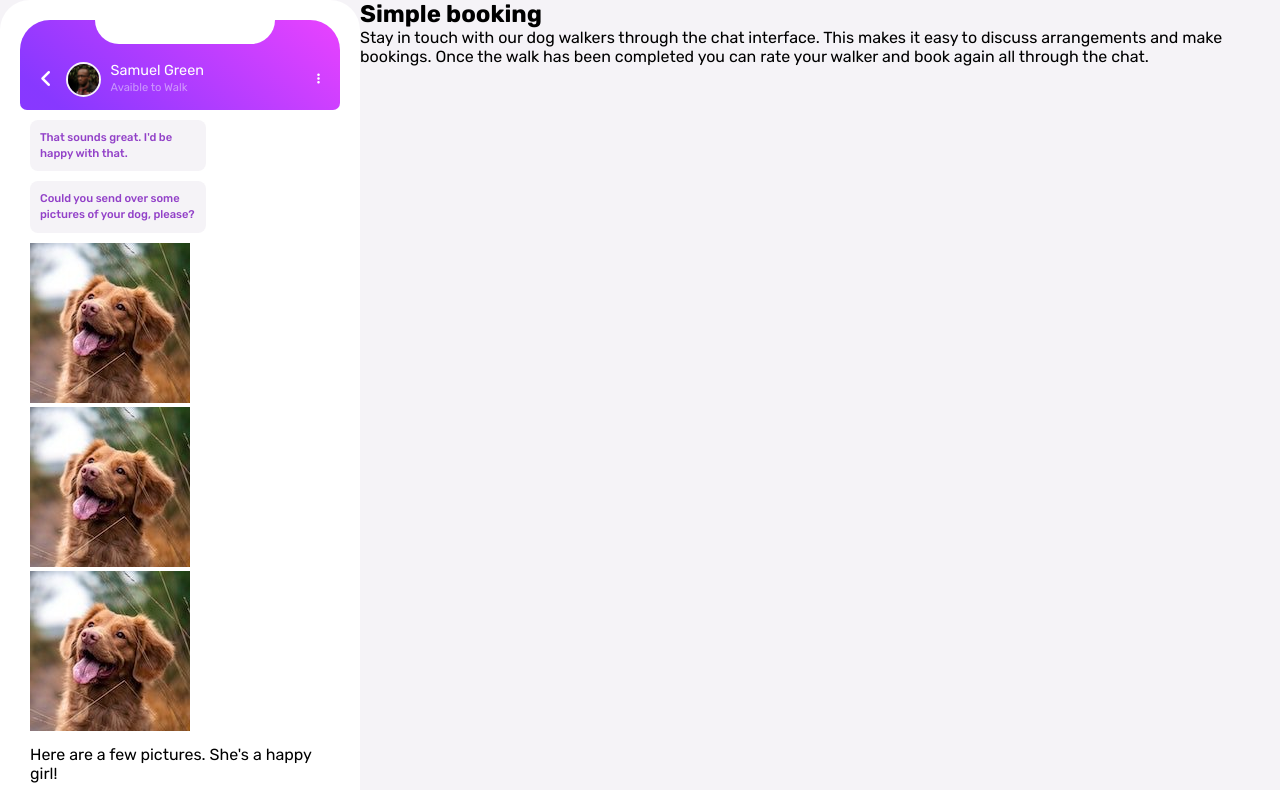
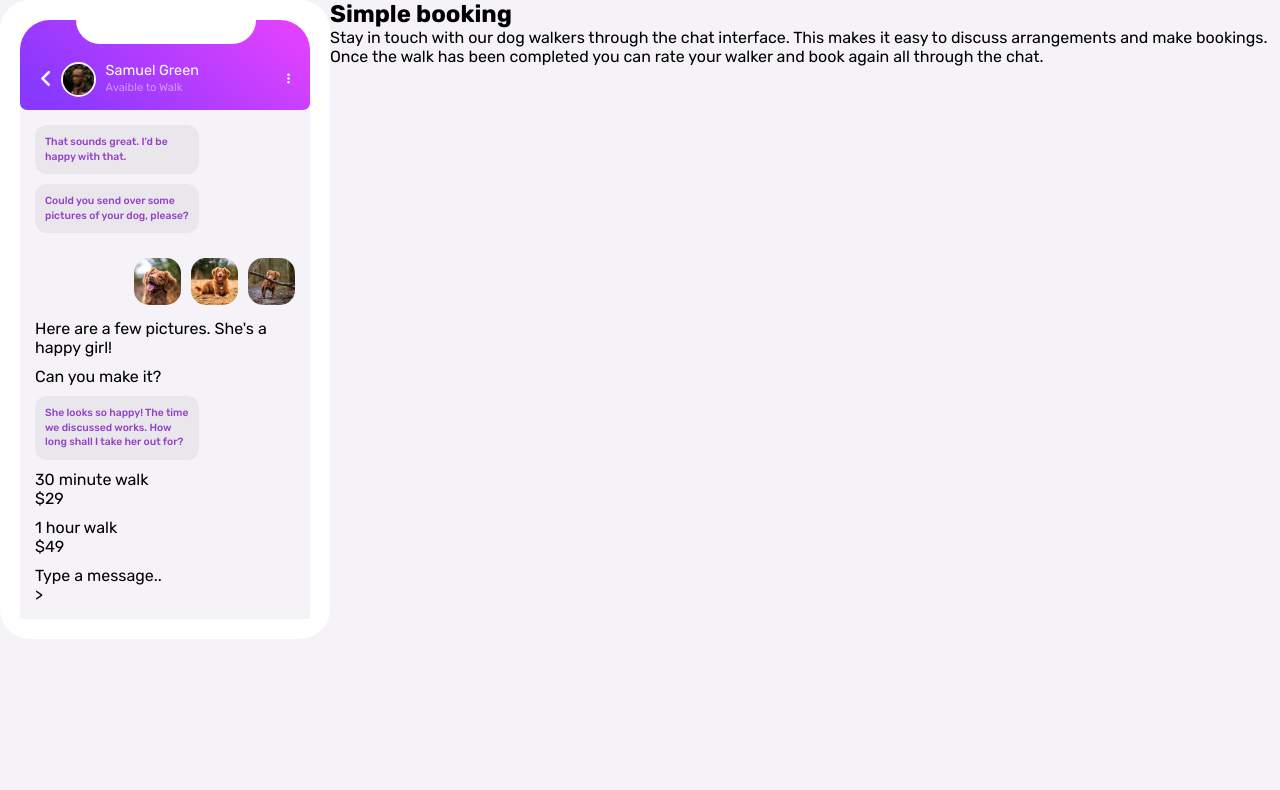
Before and after one commit to gabrielneoob/chat-app, a plain HTML site: page index.html in a window 1280 px wide. Shown: the top 790 px of the page. Drawn offline with Linux system fonts and the light colour scheme.

Commit message:
fit: chat-photos

```diff
--- a/assets/css/chat.css
+++ b/assets/css/chat.css
@@ -1,16 +1,34 @@
 .chat {
   display: grid;
   gap: 10px;
-  padding: 10px;
+  padding: 15px;
+  background: var(--light-grayish-violet);
 }
 
 .chat-user {
-  font-size: 0.7rem;
+  font-size: 0.65rem;
   color: var(--moderate-violet);
   font-weight: 500;
   max-width: 24ch;
   line-height: 1.4;
-  background: var(--light-grayish-violet);
+  background: rgba(163, 157, 170, 0.14);
   padding: 10px;
-  border-radius: 8px;
+  border-radius: 12px;
 }
+
+/*CHAT_PHOTOS*/
+
+.chat-photos {
+  justify-self: flex-end;
+  display: flex;
+  gap: 10px;
+  margin-top: 15px;
+}
+
+.chat-photos- {
+  max-width: 47px;
+}
+
+.chat-photos- img {
+  border-radius: 15px;
+}
--- a/assets/css/phone.css
+++ b/assets/css/phone.css
@@ -1,7 +1,7 @@
 #phone {
   background: var(--white);
-  max-width: 360px;
-  min-width: 360px;
+  max-width: 330px;
+  min-width: 330px;
   padding: 20px;
   border-radius: 30px;
 }
@@ -24,7 +24,7 @@
 .name-img {
   display: flex;
   gap: 10px;
-  padding: 0 100px 0 0;
+  padding: 0 80px 0 0;
 }
 
 .user i:nth-child(2) {
@@ -44,7 +44,7 @@
   width: 180px;
   height: 24px;
   top: 0;
-  right: 65px;
+  right: 54px;
   position: absolute;
   border-radius: 0 0 30px 30px;
 }
--- a/index.html
+++ b/index.html
@@ -42,10 +42,10 @@
                 <img src="./assets/images/dog-image-1.jpg" alt="dog">
               </div>
               <div class="chat-photos-">
-                <img src="./assets/images/dog-image-1.jpg" alt="dog">
+                <img src="./assets/images/dog-image-2.jpg" alt="dog">
               </div>
               <div class="chat-photos-">
-                <img src="./assets/images/dog-image-1.jpg" alt="dog">
+                <img src="./assets/images/dog-image-3.jpg" alt="dog">
               </div>
             </div>
             <div class="chat-client">
```
